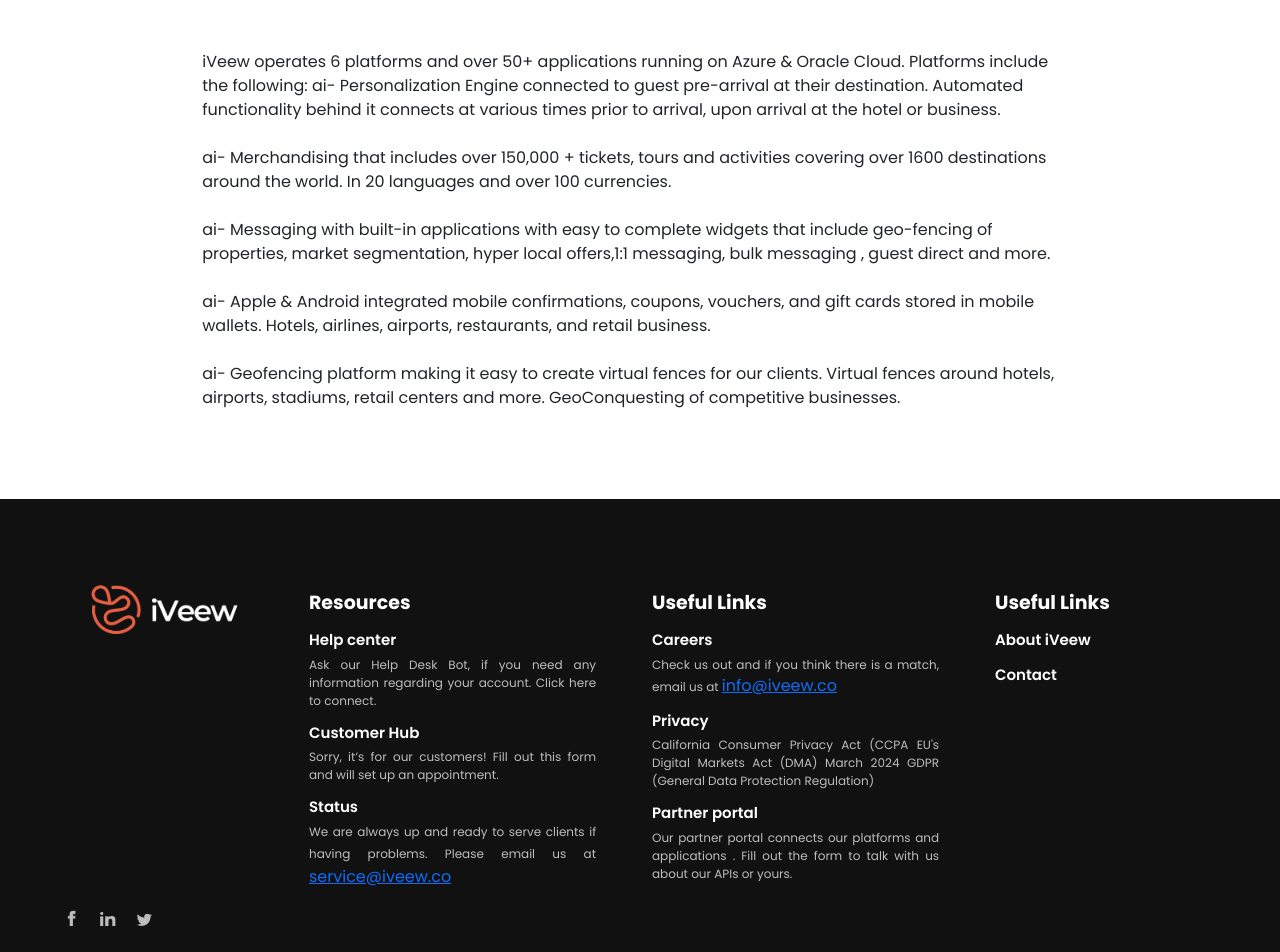
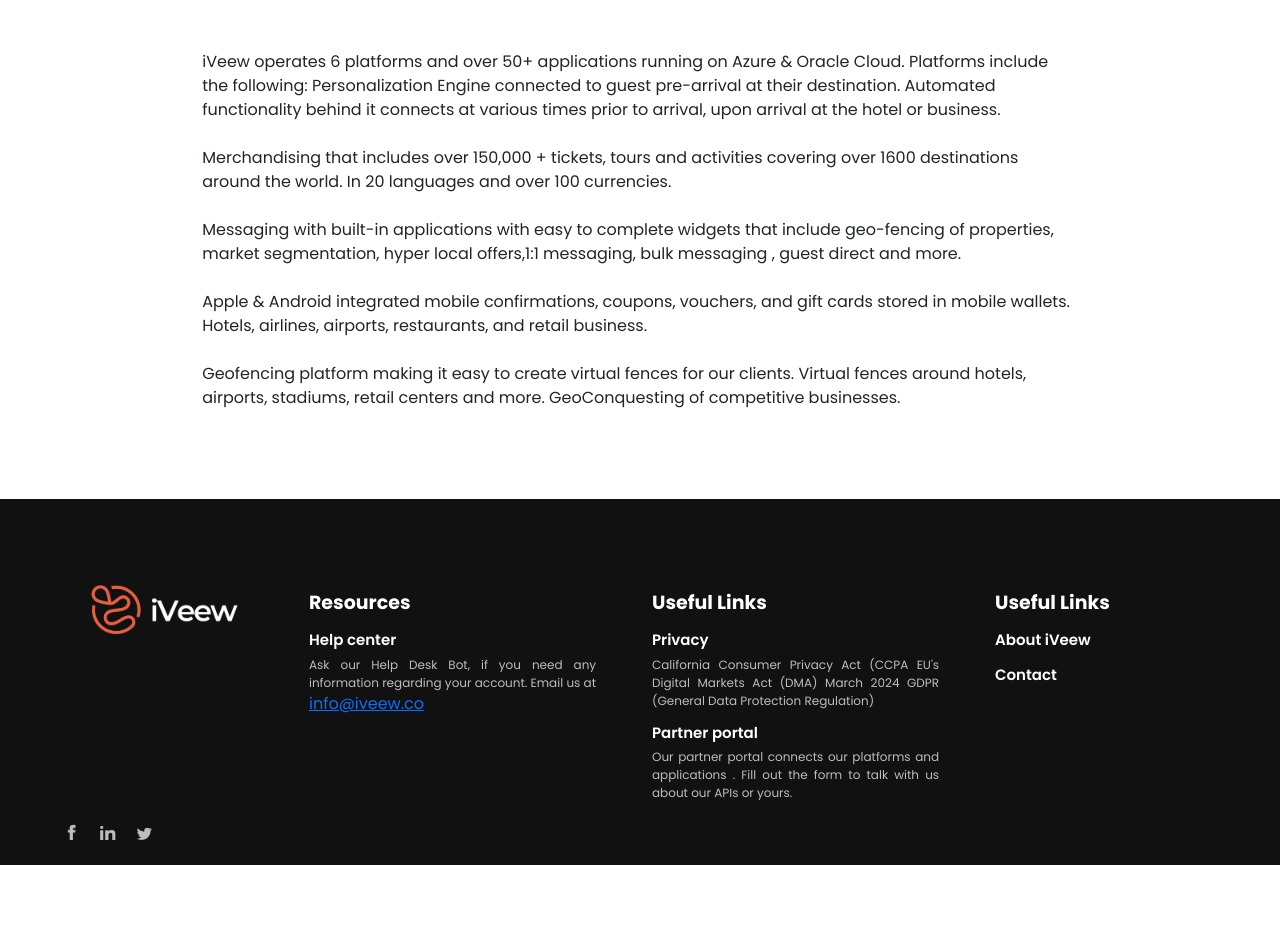
Before and after one commit to sohail-pixelandbeam/iveew11, a React (Vite) app: page /About in a window 1280 px wide. Shown: the part 145-1097 px from the top of the page. After the commit the page ends 1010 px from the top, so only its background shows below. Built offline with nearby package versions, Linux system fonts and the light colour scheme.

Commit message:
changes in home, geoFencing & personalizationn

```diff
--- a/src/components/footer/Footer.jsx
+++ b/src/components/footer/Footer.jsx
@@ -32,29 +32,15 @@
                         <div className="f-link-description">
                             Ask our Help Desk Bot, if you need any information regarding your account.
 
-                            Click here to connect.
+                            Email us at <a href='mailto:info@iveew.co'>info@iveew.co</a>
                         </div>
-                        <div className="f-link" onClick={() => handleNavigate('/')} >Customer Hub</div>
-                        <div className="f-link-description">
-                            Sorry, it’s for our customers!
 
-                            Fill out this form and will set up an appointment.
-
-                        </div>
-                        <div className="f-link" onClick={() => handleNavigate('/')} >Status</div>
-                        <div className="f-link-description">
-                        We are always up and ready to serve clients if having problems. Please email us at
-                        <a href='mailto:service@iveew.co'> service@iveew.co</a>
-                        </div>
 
 
                     </Grid>
                     <Grid item sm={3.5} xs={6} >
                         <div className="f-linkBold">Useful Links</div>
-                        <div className="f-link">Careers</div>
-                        <div className='f-link-description'>
-                            Check us out and if you think there is a match, email us at <a href='mailto:info@iveew.co'>info@iveew.co</a>
-                        </div>
+
                         <div className="f-link" onClick={() => handleNavigate('/Privacy')} >Privacy</div>
                         <div className="f-link-description">
                             California Consumer Privacy Act (CCPA
--- a/src/pages/about/About.jsx
+++ b/src/pages/about/About.jsx
@@ -15,15 +15,15 @@
                     iVeew operates 6 platforms and over 50+ applications running on Azure & Oracle Cloud.
                     Platforms include the following:
 
-                    ai-  Personalization Engine connected to guest pre-arrival at their destination.  Automated functionality behind it connects at various times prior to arrival, upon arrival at the hotel or business.
+                    Personalization Engine connected to guest pre-arrival at their destination.  Automated functionality behind it connects at various times prior to arrival, upon arrival at the hotel or business.
                     <br /><br />
-                    ai- Merchandising that includes over 150,000 + tickets, tours and activities covering over 1600 destinations around the world.  In 20 languages and over 100 currencies.
+                    Merchandising that includes over 150,000 + tickets, tours and activities covering over 1600 destinations around the world.  In 20 languages and over 100 currencies.
                     <br /><br />
-                    ai- Messaging with built-in applications with easy to complete widgets that include geo-fencing of properties, market segmentation, hyper local offers,1:1 messaging, bulk messaging , guest direct and more.
+                    Messaging with built-in applications with easy to complete widgets that include geo-fencing of properties, market segmentation, hyper local offers,1:1 messaging, bulk messaging , guest direct and more.
                     <br /><br />
-                    ai- Apple & Android integrated mobile confirmations, coupons, vouchers, and gift cards stored in mobile wallets. Hotels, airlines, airports, restaurants, and retail business.
+                    Apple & Android integrated mobile confirmations, coupons, vouchers, and gift cards stored in mobile wallets. Hotels, airlines, airports, restaurants, and retail business.
                     <br /><br />
-                    ai- Geofencing platform making it easy to create virtual fences for our clients.  Virtual fences around hotels, airports, stadiums, retail centers and more.  GeoConquesting of competitive businesses.
+                    Geofencing platform making it easy to create virtual fences for our clients.  Virtual fences around hotels, airports, stadiums, retail centers and more.  GeoConquesting of competitive businesses.
 
                 </div>
             </section>
--- a/src/pages/guestRecognition/GuestRecognition.jsx
+++ b/src/pages/guestRecognition/GuestRecognition.jsx
@@ -50,7 +50,8 @@
                                 <div className="home-watch-heading">Guest Recognition</div>
                                 <div className="home-watch-content">
                                     <ul>
-                                            <li>Knowing your guests on a deeper level makes it easier to identify high-value customers and cater to their needs
+                                        <li>Know guests on a different level makes it easier to identify high-value customers
+
                                         </li>
                                         <li>Provide more personalized service based on guest preferences and behavior
                                         </li>
--- a/src/pages/home/Home.css
+++ b/src/pages/home/Home.css
@@ -42,7 +42,7 @@
 
 /* section 2  */
 
-.home-sec2-partners-label{
+.home-sec2-partners-label {
     text-align: center;
     font-size: 30px;
     font-family: Poppins-Bold;
@@ -215,12 +215,12 @@
 
 .home-card-heading {
     font-family: Poppins-SemiBold;
-    font-size: 28px;
+    font-size: 35px;
 }
 
 .home-card-content {
     font-family: Poppins-Regular;
-    font-size: 17px;
+    font-size: 19px;
     margin: 15px 0px;
 }
 
--- a/src/pages/personalization/Personalization.jsx
+++ b/src/pages/personalization/Personalization.jsx
@@ -57,7 +57,7 @@
                         <Grid item sm={12} xs={12}>
 
 
-                            <div className="global-heading2 text-center mb-40 mt-8per">Six  Easy Steps to Guest Engagement</div>
+                            <div className="global-heading2 text-center mb-40 mt-8per">Six  Easy Steps to Guest Personalization</div>
                             <div className="message360Padding mb-40 mt-40 ">
                                 <div className='mb-40'>
                                     The personalization process begins by sending them a link to the personalization profile, the following 6 steps begins and within minutes, the guest will receive a link with their choices.
--- a/src/pages/ticketingTours/TicketingTours.jsx
+++ b/src/pages/ticketingTours/TicketingTours.jsx
@@ -198,10 +198,10 @@
             {/* section 3  */}
             <section className="padding">
                 <div className="global-heading1 mb-40" style={{ marginTop: '-50px' }}>
-                What inspires travelers to book your hotel over another
+                    What inspires travelers to book your hotel over another
                 </div>
                 <div className=' tt-mx'>
-                Travelers prioritize destinations based on specific interests such as cultural experiences, adventure activities, or relaxation opportunities. This prioritization helps in narrowing the options and making a more informed decision about where to go. Since the activities and experiences available at a destination are crucial factors that influence the decision on where to travel , we can help by providing over 150,000 tours and activities in over 1,600 destinations. We can provide offers almost anywhere.
+                    Travelers prioritize destinations based on specific interests such as cultural experiences, adventure activities, or relaxation opportunities. This prioritization helps in narrowing the options and making a more informed decision about where to go. Since the activities and experiences available at a destination are crucial factors that influence the decision on where to travel , we can help by providing over 150,000 tours and activities in over 1,600 destinations. We can provide offers almost anywhere.
 
                 </div>
                 <div className="global-heading1 mb-8per mt-40" >
@@ -209,7 +209,7 @@
                 </div>
                 <div className='mt-8per'>
                     <Grid container spacing={5}>
-                        {!isMobile && <Grid xs={3} /> }
+                        {!isMobile && <Grid xs={3} />}
                         <Grid item sm={6} xs={12}>
                             <div className="message360Padding ">
                                 <img src={ttaImg4} alt="img" />
@@ -232,6 +232,10 @@
                     </ul>
                 </div> */}
                 <div className="tta-sec3-bottom">
+                    <div className="message360-heading1 mb-40">
+                        Underwater adventures around the world
+
+                    </div>
                     <div className="tta-sec3-header-box">
                         <img src={locationImg} alt="img" />
                         <div>Destination Offers</div>
@@ -251,13 +255,12 @@
                         }
                     </Grid>
                 </div>
-                <div className=' tt-mx' style={{marginTop:'40px'}}>
+                <div className=' tt-mx' style={{ marginTop: '40px' }}>
                     <div>
-                    Whether you have 1 or 100  locations, we have the content that can be shared and booked from your website. Generate the ancillary revenue that you want without the need to be involved in the booking process.
+                        Whether you have 1 or 100  locations, we have the content that can be shared and booked from your website. Generate the ancillary revenue that you want without the need to be involved in the booking process.
                     </div>
                     <ul className='mt-40'>
-                        <li>TripBot will help your guest find their way
-                        </li>
+
                         <li>Geofenced location guide
                         </li>
                         <li>Messaging & geo location  built in the process for notification
```
Also changed, not shown: src/pages/geoReferencing/GeoFencing.css (+43 -42 lines), src/pages/geoReferencing/GeoFencing.jsx (+9 -6 lines), src/pages/home/Home.jsx (+14 -9 lines), 1 other file (tests, documents, lock files or other folders). Lines whose indentation alone changed are shown as unchanged.
